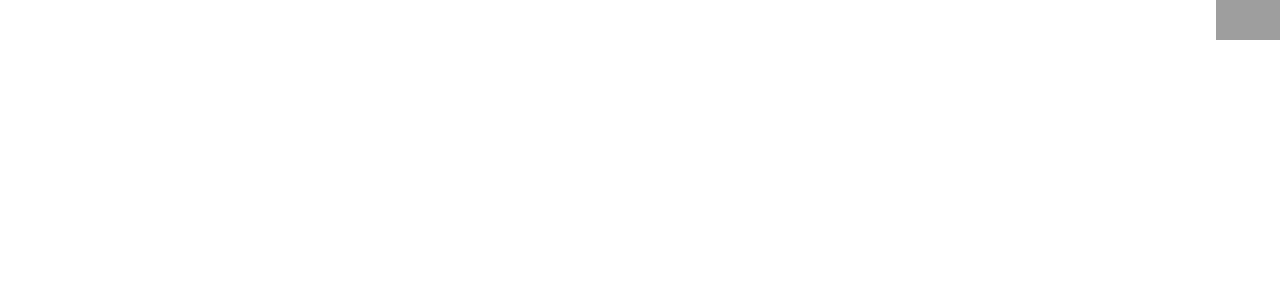
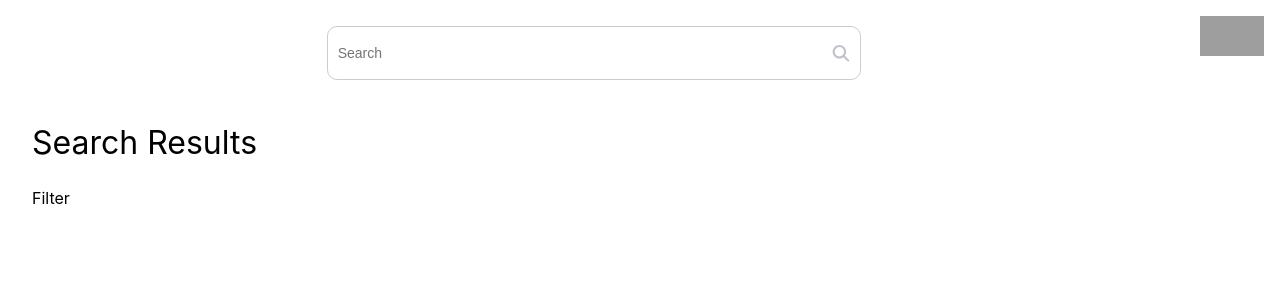
Before and after one commit to shatakshi-modi/zevi-assignment, a React (Create React App) app: page /search in a window 1280 px wide. Shown: the top 300 px of the page. Built offline with nearby package versions, Linux system fonts and the light colour scheme; grey boxes are pictures that could not be loaded.

Commit message:
product page set up

```diff
--- /dev/null
+++ b/src/components/DesignSystem/ProductCard.tsx
@@ -0,0 +1,37 @@
+import React from "react";
+import { DataInterface } from "../utils";
+
+const ProductCard = ({
+  caption,
+  imageUrl,
+  oldPrice,
+  newPrice,
+  starRating,
+  brand,
+}: DataInterface) => {
+  const renderStars = (starRating: number) => {
+    const stars = [];
+    for (let i = 1; i <= 5; i++) {
+      if (i <= starRating) {
+        stars.push(<span key={i}>&#9733;</span>);
+      } else {
+        stars.push(<span key={i}>&#9734;</span>);
+      }
+    }
+    return stars;
+  };
+
+  return (
+    <div className="latest-trend-card">
+      <img src={imageUrl} alt={caption} />
+      <figcaption>{caption}</figcaption>
+      <div className="price">
+        <span className="old-price">{`$${oldPrice}`}</span>
+        <span className="new-price">{`$${newPrice}`}</span>
+      </div>
+      <div className="rating">{renderStars(starRating)}</div>
+    </div>
+  );
+};
+
+export default ProductCard;
--- /dev/null
+++ b/src/components/Product/Filter.tsx
@@ -0,0 +1,9 @@
+import React from "react";
+
+type Props = {};
+
+const Filter = (props: Props) => {
+  return <div>Filter</div>;
+};
+
+export default Filter;
--- /dev/null
+++ b/src/components/Product/Product.tsx
@@ -0,0 +1,21 @@
+import React from "react";
+import Filter from "./Filter";
+import ProductList from "./ProductList";
+
+const Product = () => {
+  return (
+    <div className="product-content-container">
+      <h2>Search Results</h2>
+      <div className="product-result">
+        <div>
+          <Filter />
+        </div>
+        <div>
+          <ProductList />
+        </div>
+      </div>
+    </div>
+  );
+};
+
+export default Product;
--- /dev/null
+++ b/src/components/Product/ProductList.tsx
@@ -0,0 +1,31 @@
+import React from "react";
+import { RootState } from "../../redux/reducer";
+import { useSelector } from "react-redux";
+import { setSearchValue } from "../../redux/actionCreator";
+import { DataInterface } from "../utils";
+import ProductCard from "../DesignSystem/ProductCard";
+
+type Props = {};
+
+const ProductList = (props: Props) => {
+  const {
+    search,
+    data: menuData,
+    searchValue,
+  } = useSelector((state: RootState) => state);
+
+  return (
+    <div>
+      {menuData
+        .filter(
+          (e: DataInterface) =>
+            e.caption.includes(searchValue) || e.brand.includes(searchValue)
+        )
+        .map((e: DataInterface) => (
+          <ProductCard {...e} />
+        ))}
+    </div>
+  );
+};
+
+export default ProductList;
--- a/src/components/ProductPage.tsx
+++ b/src/components/ProductPage.tsx
@@ -1,11 +1,21 @@
 import React from "react";
 import NavBar from "./DesignSystem/NavBar";
+import SearchInput from "./DesignSystem/SearchInput";
+import Product from "./Product/Product";
 
 const ProductPage = () => {
   return (
-    <div>
+    <div className="product-container">
+      <div className="product-nav-container">
+        <div className="product-nav">
+          <NavBar isProduct={true} />
+        </div>
+
+        <SearchInput onInputClick={() => {}} size="small" />
+        <div></div>
+      </div>
       <div>
-        <NavBar isProduct={true}></NavBar>
+        <Product />
       </div>
     </div>
   );
--- a/src/styles.scss
+++ b/src/styles.scss
@@ -1,3 +1,4 @@
 @import url(./styles/App.scss);
 @import url(./styles/Content.scss);
 @import url(./styles/Search.scss);
+@import url(./styles/Product.scss);
--- /dev/null
+++ b/src/styles/Product.scss
@@ -0,0 +1,59 @@
+.product-container {
+  padding: 1rem;
+  display: flex;
+  flex-direction: column;
+  align-content: space-between;
+}
+
+.product-nav-container {
+  display: flex;
+  flex-direction: row-reverse;
+  justify-content: space-between;
+}
+.product-content-container {
+  padding: 1rem;
+  h2 {
+    color: #000;
+    font-family: "Inter", sans-serif;
+    font-size: 2rem;
+    font-style: normal;
+    font-weight: 400;
+    line-height: normal;
+  }
+  .product-result {
+    display: grid;
+    grid-template-columns: 20% 80%;
+    grid-gap: 0.5rem;
+  }
+}
+.product-card {
+  border: 1px solid #ccc;
+  padding: 10px;
+  margin: 10px;
+  max-width: 200px;
+}
+
+.product-title {
+  font-size: 16px;
+  font-weight: bold;
+  margin-bottom: 10px;
+}
+
+.price {
+  display: flex;
+  justify-content: space-between;
+  font-size: 14px;
+  color: #555;
+}
+
+.old-price {
+  text-decoration: line-through;
+}
+
+.new-price {
+  color: blue;
+}
+
+.rating {
+  font-size: 24px;
+}
--- a/src/styles/Search.scss
+++ b/src/styles/Search.scss
@@ -22,7 +22,8 @@
   height: $search-input-small-height;
   padding: $search-input-small-padding;
   border-radius: $search-input-small-border-radius;
-  /* Add any other small styles you need */
+  border: 1px solid #ccc;
+  outline: none;
 }
 
 .search-input {
```
